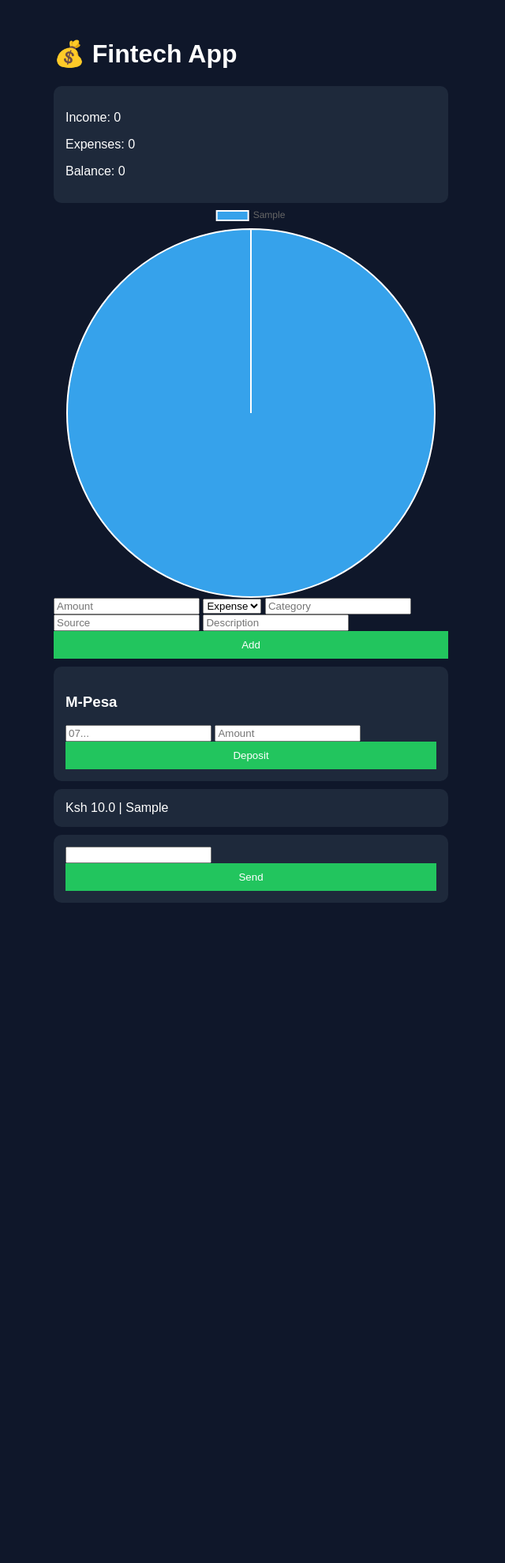
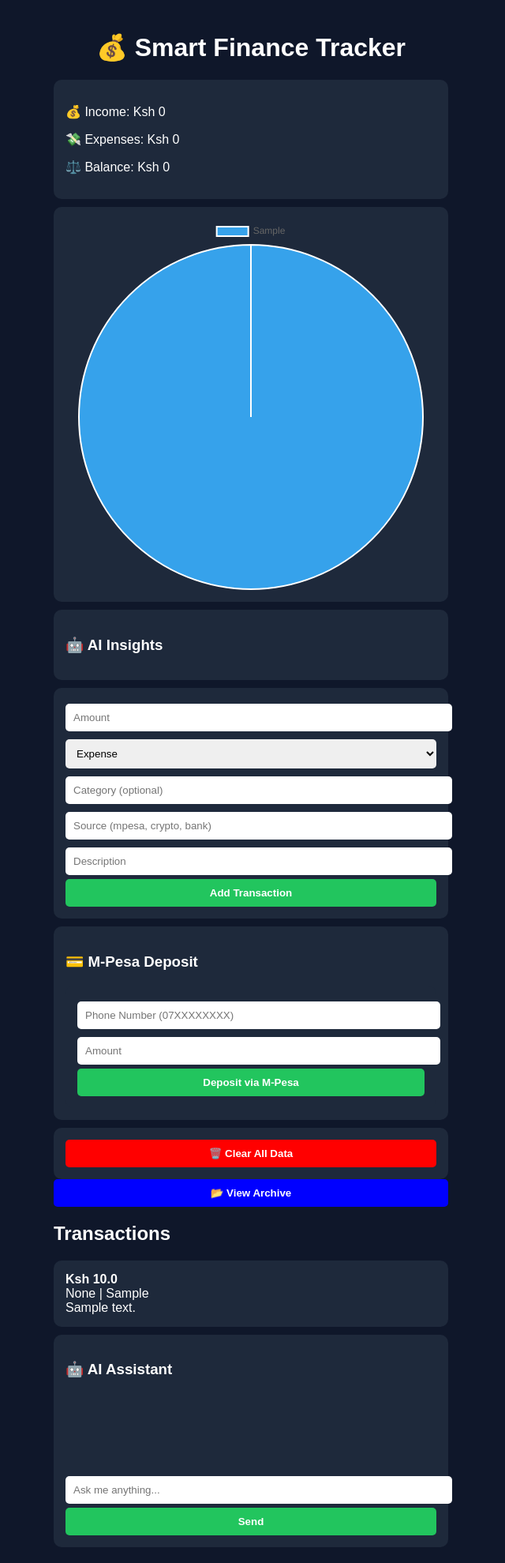
Before and after one commit to geoffreydev23/fintech-app, a Flask app: page / in a window 1280 px wide. Shown: the whole page at 79% size, without its empty margins (322-962 px from the left). Before the commit the page ends 1143 px from the top, so only its background shows below. Run offline with Flask 3, Linux system fonts and the light colour scheme; a user stored in the database is signed in; tables that the repository leaves empty hold one stand-in row (values such as "Sample post").

Commit message:
added mpesa UI

```diff
--- a/app.py
+++ b/app.py
@@ -7,91 +7,119 @@ import openai
 app = Flask(__name__)
 app.secret_key = "secret123"
 
-# 🔐 API KEY (FROM ENV)
+# 🔐 SECURE API KEY
 openai.api_key = os.getenv("OPENAI_API_KEY")
 
-# 📁 DATABASE
+# 📁 DATABASE PATH
 BASE_DIR = os.path.dirname(os.path.abspath(__file__))
 db_path = os.path.join(BASE_DIR, 'database.db')
 
 # 🧠 AUTO CATEGORY
 def auto_category(desc):
     desc = desc.lower()
-    if "food" in desc: return "Food"
-    if "uber" in desc or "matatu" in desc: return "Transport"
-    if "rent" in desc: return "Housing"
-    if "crypto" in desc: return "Crypto"
-    return "Other"
+
+    if "food" in desc or "restaurant" in desc:
+        return "Food"
+    elif "uber" in desc or "bolt" in desc or "matatu" in desc:
+        return "Transport"
+    elif "rent" in desc:
+        return "Housing"
+    elif "crypto" in desc or "bitcoin" in desc:
+        return "Crypto"
+    elif "stock" in desc:
+        return "Stocks"
+    else:
+        return "Other"
 
 # 🤖 AI INSIGHTS
 def generate_insights(transactions, income, expenses, category_data):
     insights = []
+
     if expenses > income:
-        insights.append("⚠️ Expenses exceed income")
-    for cat, amt in category_data.items():
-        if expenses > 0 and amt > expenses * 0.4:
-            insights.append(f"⚠️ High spending on {cat}")
+        insights.append("⚠️ Your expenses exceed your income")
+
+    for category, amount in category_data.items():
+        if expenses > 0 and amount > (expenses * 0.4):
+            insights.append(f"⚠️ High spending on {category}")
+
     return insights
 
 # 🗄️ INIT DB
 def init_db():
     conn = sqlite3.connect(db_path)
 
-    conn.execute('''CREATE TABLE IF NOT EXISTS users (
-        id INTEGER PRIMARY KEY AUTOINCREMENT,
-        username TEXT UNIQUE,
-        password TEXT)''')
+    conn.execute('''
+        CREATE TABLE IF NOT EXISTS users (
+            id INTEGER PRIMARY KEY AUTOINCREMENT,
+            username TEXT UNIQUE,
+            password TEXT
+        )
+    ''')
 
-    conn.execute('''CREATE TABLE IF NOT EXISTS transactions (
-        id INTEGER PRIMARY KEY AUTOINCREMENT,
-        user_id INTEGER,
-        amount REAL,
-        type TEXT,
-        category TEXT,
-        source TEXT,
-        description TEXT)''')
+    conn.execute('''
+        CREATE TABLE IF NOT EXISTS transactions (
+            id INTEGER PRIMARY KEY AUTOINCREMENT,
+            user_id INTEGER,
+            amount REAL,
+            type TEXT,
+            category TEXT,
+            source TEXT,
+            description TEXT
+        )
+    ''')
 
-    conn.execute('''CREATE TABLE IF NOT EXISTS archived_transactions (
-        id INTEGER PRIMARY KEY AUTOINCREMENT,
-        user_id INTEGER,
-        amount REAL,
-        type TEXT,
-        category TEXT,
-        source TEXT,
-        description TEXT)''')
+    conn.execute('''
+        CREATE TABLE IF NOT EXISTS archived_transactions (
+            id INTEGER PRIMARY KEY AUTOINCREMENT,
+            user_id INTEGER,
+            amount REAL,
+            type TEXT,
+            category TEXT,
+            source TEXT,
+            description TEXT
+        )
+    ''')
 
     conn.close()
 
 # 📝 REGISTER
-@app.route('/register', methods=['GET','POST'])
+@app.route('/register', methods=['GET', 'POST'])
 def register():
     if request.method == 'POST':
         username = request.form['username']
         password = generate_password_hash(request.form['password'])
 
         conn = sqlite3.connect(db_path)
-        conn.execute("INSERT INTO users (username,password) VALUES (?,?)",(username,password))
+        conn.execute(
+            "INSERT INTO users (username, password) VALUES (?, ?)",
+            (username, password)
+        )
         conn.commit()
         conn.close()
+
         return redirect('/login')
 
     return render_template('register.html')
 
 # 🔐 LOGIN
-@app.route('/login', methods=['GET','POST'])
+@app.route('/login', methods=['GET', 'POST'])
 def login():
     if request.method == 'POST':
         username = request.form['username']
         password = request.form['password']
 
         conn = sqlite3.connect(db_path)
-        user = conn.execute("SELECT * FROM users WHERE username=?",(username,)).fetchone()
+        user = conn.execute(
+            "SELECT * FROM users WHERE username=?",
+            (username,)
+        ).fetchone()
         conn.close()
 
-        if user and check_password_hash(user[2],password):
+        if user and check_password_hash(user[2], password):
             session['user_id'] = user[0]
             return redirect('/')
-        return "Invalid login"
+        else:
+            return "Invalid login"
 
     return render_template('login.html')
 
@@ -102,12 +130,10 @@ def logout():
     return redirect('/login')
 
 # 🌐 HOME
-@app.route('/', methods=['GET','POST'])
+@app.route('/', methods=['GET', 'POST'])
 def index():
     if 'user_id' not in session:
         return redirect('/login')
-
-    success = request.args.get('success')
 
     conn = sqlite3.connect(db_path)
 
@@ -116,35 +142,44 @@ def index():
         t_type = request.form['type']
         source = request.form['source']
         desc = request.form['description']
+
         category = request.form['category'] or auto_category(desc)
 
-        conn.execute("INSERT INTO transactions (user_id,amount,type,category,source,description) VALUES (?,?,?,?,?,?)",
-        (session['user_id'],amount,t_type,category,source,desc))
+        conn.execute(
+            "INSERT INTO transactions (user_id, amount, type, category, source, description) VALUES (?, ?, ?, ?, ?, ?)",
+            (session['user_id'], amount, t_type, category, source, desc)
+        )
         conn.commit()
 
-    transactions = conn.execute("SELECT * FROM transactions WHERE user_id=?",(session['user_id'],)).fetchall()
+    transactions = conn.execute(
+        "SELECT * FROM transactions WHERE user_id=?",
+        (session['user_id'],)
+    ).fetchall()
+
     conn.close()
 
-    income = sum(t[2] for t in transactions if t[3]=='income')
-    expenses = sum(t[2] for t in transactions if t[3]=='expense')
+    income = sum(t[2] for t in transactions if t[3] == "income")
+    expenses = sum(t[2] for t in transactions if t[3] == "expense")
     balance = income - expenses
 
-    category_data={}
+    category_data = {}
     for t in transactions:
-        category_data[t[4]] = category_data.get(t[4],0)+t[2]
+        cat = t[4]
+        category_data[cat] = category_data.get(cat, 0) + t[2]
 
-    insights = generate_insights(transactions,income,expenses,category_data)
+    insights = generate_insights(transactions, income, expenses, category_data)
 
-    return render_template('index.html',
+    return render_template(
+        'index.html',
         transactions=transactions,
         income=income,
         expenses=expenses,
         balance=balance,
         category_data=category_data,
-        insights=insights,
-        success=success)
+        insights=insights
+    )
 
-# 💳 M-PESA
+# 💳 M-PESA (SIMULATION)
 @app.route('/mpesa', methods=['POST'])
 def mpesa():
     if 'user_id' not in session:
@@ -153,46 +188,110 @@ def mpesa():
     amount = request.form['amount']
     phone = request.form['phone']
 
+    print(f"M-Pesa payment: Ksh {amount} from {phone}")
+
     conn = sqlite3.connect(db_path)
-    conn.execute("INSERT INTO transactions (user_id,amount,type,category,source,description) VALUES (?,?,?,?,?,?)",
-    (session['user_id'],amount,"income","M-Pesa","mpesa","Deposit"))
+    conn.execute(
+        "INSERT INTO transactions (user_id, amount, type, category, source, description) VALUES (?, ?, ?, ?, ?, ?)",
+        (session['user_id'], amount, "income", "M-Pesa", "mpesa", "M-Pesa Deposit")
+    )
     conn.commit()
     conn.close()
 
-    return redirect('/?success=mpesa')
+    return redirect('/')
 
 # 🗑️ CLEAR → ARCHIVE
 @app.route('/clear', methods=['POST'])
 def clear_data():
+    if 'user_id' not in session:
+        return redirect('/login')
+
     conn = sqlite3.connect(db_path)
-    conn.execute("INSERT INTO archived_transactions SELECT * FROM transactions")
-    conn.execute("DELETE FROM transactions")
+
+    conn.execute('''
+        INSERT INTO archived_transactions (user_id, amount, type, category, source, description)
+        SELECT user_id, amount, type, category, source, description
+        FROM transactions WHERE user_id=?
+    ''', (session['user_id'],))
+
+    conn.execute("DELETE FROM transactions WHERE user_id=?", (session['user_id'],))
+
     conn.commit()
     conn.close()
+
     return redirect('/')
 
 # 📂 ARCHIVE
 @app.route('/archive')
 def archive():
+    if 'user_id' not in session:
+        return redirect('/login')
+
     conn = sqlite3.connect(db_path)
-    data = conn.execute("SELECT * FROM archived_transactions").fetchall()
+    archived = conn.execute(
+        "SELECT * FROM archived_transactions WHERE user_id=?",
+        (session['user_id'],)
+    ).fetchall()
     conn.close()
-    return render_template('archive.html', archived=data)
 
-# 🤖 CHATBOT
+    return render_template('archive.html', archived=archived)
+
+# 🔄 RESTORE
+@app.route('/restore/<int:id>')
+def restore(id):
+    conn = sqlite3.connect(db_path)
+
+    conn.execute('''
+        INSERT INTO transactions (user_id, amount, type, category, source, description)
+        SELECT user_id, amount, type, category, source, description
+        FROM archived_transactions WHERE id=?
+    ''', (id,))
+
+    conn.execute("DELETE FROM archived_transactions WHERE id=?", (id,))
+    conn.commit()
+    conn.close()
+
+    return redirect('/archive')
+
+# 🤖 REAL AI CHATBOT
 @app.route('/chat', methods=['POST'])
 def chat():
+    if 'user_id' not in session:
+        return redirect('/login')
+
     user_message = request.form['message']
+
+    conn = sqlite3.connect(db_path)
+    transactions = conn.execute(
+        "SELECT * FROM transactions WHERE user_id=?",
+        (session['user_id'],)
+    ).fetchall()
+    conn.close()
+
+    income = sum(t[2] for t in transactions if t[3] == "income")
+    expenses = sum(t[2] for t in transactions if t[3] == "expense")
+    balance = income - expenses
+
+    context = f"""
+    User financial data:
+    Income: {income}
+    Expenses: {expenses}
+    Balance: {balance}
+
+    Give helpful financial advice.
+    """
 
     response = openai.ChatCompletion.create(
         model="gpt-4o-mini",
         messages=[
-            {"role":"system","content":"You are a helpful finance assistant"},
-            {"role":"user","content":user_message}
+            {"role": "system", "content": context},
+            {"role": "user", "content": user_message}
         ]
     )
 
-    return response['choices'][0]['message']['content']
+    reply = response['choices'][0]['message']['content']
+
+    return reply
 
 # ▶️ RUN
 if __name__ == "__main__":
--- a/templates/index.html
+++ b/templates/index.html
@@ -1,96 +1,212 @@
 <!DOCTYPE html>
 <html>
 <head>
-<title>Fintech</title>
+    <title>Fintech App</title>
     <meta name="viewport" content="width=device-width, initial-scale=1.0">
+
+    <!-- 📱 PWA -->
+    <link rel="manifest" href="/static/manifest.json">
+
+    <!-- 📊 Chart -->
     <script src="https://cdn.jsdelivr.net/npm/chart.js"></script>
 
     <style>
-body{background:#0f172a;color:white;font-family:Arial;padding:20px}
-.container{max-width:500px;margin:auto}
-.summary,.card{background:#1e293b;padding:15px;border-radius:10px;margin-top:10px}
-button{background:#22c55e;color:white;padding:10px;border:none;width:100%}
-.chat-user{background:#22c55e;padding:8px;border-radius:10px;margin:5px;text-align:right}
-.chat-ai{background:#334155;padding:8px;border-radius:10px;margin:5px}
+        body {
+            font-family: Arial;
+            background: #0f172a;
+            color: white;
+            margin: 0;
+            padding: 20px;
+        }
+
+        h1 {
+            text-align: center;
+        }
+
+        .container {
+            max-width: 500px;
+            margin: auto;
+        }
+
+        form {
+            background: #1e293b;
+            padding: 15px;
+            border-radius: 10px;
+            margin-top: 10px;
+        }
+
+        input, select {
+            width: 100%;
+            padding: 10px;
+            margin: 5px 0;
+            border-radius: 5px;
+            border: none;
+        }
+
+        button {
+            width: 100%;
+            padding: 10px;
+            background: #22c55e;
+            border: none;
+            color: white;
+            font-weight: bold;
+            border-radius: 5px;
+        }
+
+        .danger {
+            background: red;
+        }
+
+        .archive-btn {
+            background: blue;
+        }
+
+        .summary, .chart-container, .card {
+            background: #1e293b;
+            padding: 15px;
+            border-radius: 10px;
+            margin-top: 10px;
+        }
     </style>
 </head>
 
 <body>
+
 <div class="container">
 
-<h1>💰 Fintech App</h1>
+    <h1>💰 Smart Finance Tracker</h1>
 
-{% if success=="mpesa" %}
-<div style="background:green;padding:10px">Payment successful</div>
-{% endif %}
-
+    <!-- 📊 SUMMARY -->
     <div class="summary">
-<p>Income: {{income}}</p>
-<p>Expenses: {{expenses}}</p>
-<p>Balance: {{balance}}</p>
+        <p>💰 Income: Ksh {{income}}</p>
+        <p>💸 Expenses: Ksh {{expenses}}</p>
+        <p>⚖️ Balance: Ksh {{balance}}</p>
     </div>
 
+    <!-- 📊 CHART -->
+    <div class="chart-container">
         <canvas id="myChart"></canvas>
+    </div>
 
+    <!-- 🤖 AI INSIGHTS -->
+    <div class="summary">
+        <h3>🤖 AI Insights</h3>
+        {% for insight in insights %}
+            <p>{{insight}}</p>
+        {% endfor %}
+    </div>
+
+    <!-- 📝 ADD TRANSACTION -->
     <form method="POST">
-<input name="amount" placeholder="Amount">
+        <input name="amount" placeholder="Amount" required>
+
         <select name="type">
             <option value="expense">Expense</option>
             <option value="income">Income</option>
         </select>
-<input name="category" placeholder="Category">
-<input name="source" placeholder="Source">
+
+        <input name="category" placeholder="Category (optional)">
+        <input name="source" placeholder="Source (mpesa, crypto, bank)">
         <input name="description" placeholder="Description">
-<button onclick="showLoading(this)">Add</button>
+
+        <button type="submit">Add Transaction</button>
     </form>
 
+    <!-- 💳 M-PESA DEPOSIT (NEW) -->
     <div class="summary">
-<h3>M-Pesa</h3>
+        <h3>💳 M-Pesa Deposit</h3>
+
         <form method="POST" action="/mpesa">
-<input name="phone" placeholder="07...">
-<input name="amount" placeholder="Amount">
-<button onclick="showLoading(this)">Deposit</button>
+            <input name="phone" placeholder="Phone Number (07XXXXXXXX)" required>
+            <input name="amount" placeholder="Amount" required>
+            <button type="submit">Deposit via M-Pesa</button>
         </form>
     </div>
 
+    <!-- 🗑️ CLEAR -->
+    <form method="POST" action="/clear">
+        <button class="danger">🗑️ Clear All Data</button>
+    </form>
+
+    <!-- 📂 ARCHIVE -->
+    <a href="/archive">
+        <button class="archive-btn">📂 View Archive</button>
+    </a>
+
+    <!-- 📋 TRANSACTIONS -->
     <div>
+        <h2>Transactions</h2>
         {% for t in transactions %}
-<div class="card">Ksh {{t[2]}} | {{t[4]}}</div>
+            <div class="card">
+                <strong>Ksh {{t[2]}}</strong><br>
+                {{t[3]}} | {{t[4]}}<br>
+                {{t[6]}}
+            </div>
         {% endfor %}
     </div>
 
+    <!-- 🤖 CHATBOT -->
     <div class="summary">
-<div id="chatBox"></div>
-<input id="userInput">
+        <h3>🤖 AI Assistant</h3>
+
+        <div id="chatBox" style="min-height:100px;"></div>
+
+        <input id="userInput" placeholder="Ask me anything...">
         <button onclick="sendMessage()">Send</button>
     </div>
 
 </div>
 
+<!-- 📊 CHART SCRIPT -->
 <script>
-function showLoading(btn){btn.innerText="Processing...";btn.disabled=true;}
+    const data = {{ category_data | tojson }};
+    const labels = Object.keys(data);
+    const values = Object.values(data);
+
+    const ctx = document.getElementById('myChart').getContext('2d');
+
+    new Chart(ctx, {
+        type: 'pie',
+        data: {
+            labels: labels,
+            datasets: [{
+                data: values
+            }]
+        }
+    });
 </script>
 
+<!-- 🤖 CHATBOT SCRIPT -->
 <script>
-function sendMessage(){
-let msg=document.getElementById("userInput").value;
-fetch("/chat",{method:"POST",
-headers:{"Content-Type":"application/x-www-form-urlencoded"},
-body:"message="+msg})
-.then(r=>r.text()).then(d=>{
-let box=document.getElementById("chatBox");
-box.innerHTML+=`<div class="chat-user">${msg}</div>`;
-box.innerHTML+=`<div class="chat-ai">${d}</div>`;
+function sendMessage() {
+    let input = document.getElementById("userInput");
+    let message = input.value;
+
+    fetch("/chat", {
+        method: "POST",
+        headers: {
+            "Content-Type": "application/x-www-form-urlencoded"
+        },
+        body: "message=" + encodeURIComponent(message)
+    })
+    .then(response => response.text())
+    .then(data => {
+        let chatBox = document.getElementById("chatBox");
+
+        chatBox.innerHTML += "<p><b>You:</b> " + message + "</p>";
+        chatBox.innerHTML += "<p><b>AI:</b> " + data + "</p>";
+
+        input.value = "";
     });
 }
 </script>
 
+<!-- 📱 SERVICE WORKER -->
 <script>
-const data={{category_data|tojson}};
-new Chart(document.getElementById('myChart'),{
-type:'pie',
-data:{labels:Object.keys(data),datasets:[{data:Object.values(data)}]}
-});
+if ("serviceWorker" in navigator) {
+    navigator.serviceWorker.register("/static/service-worker.js")
+    .then(() => console.log("Service Worker Registered"));
+}
 </script>
 
 </body>
```
Lines whose indentation alone changed are shown as unchanged.
